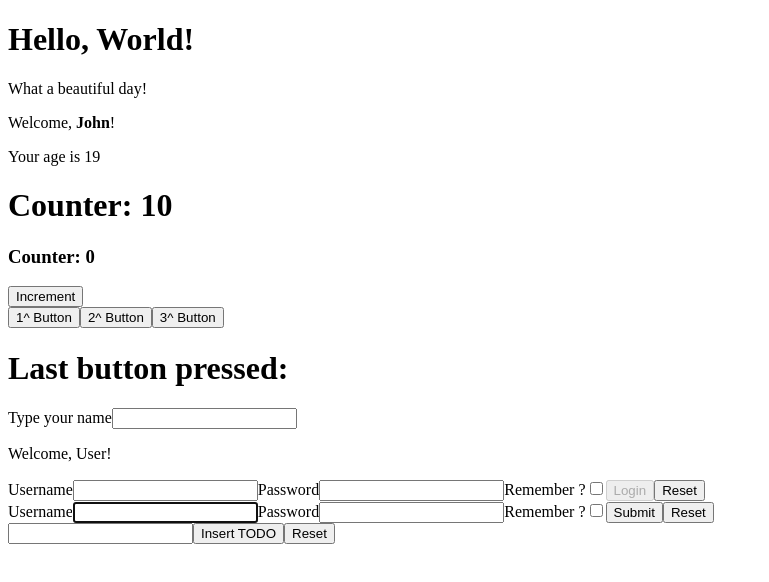
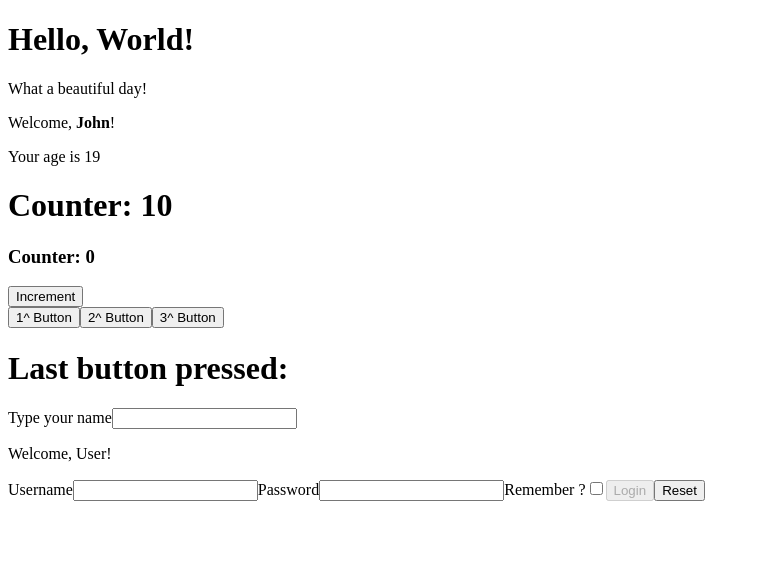
Before and after one commit to fleola/my-app, a React (Create React App) app in the folder components-new-app/: page / in a window 1280 px wide. Shown: the top 582 px of the page, without its empty margins (0-769 px from the left). Built offline with nearby package versions, Linux system fonts and the light colour scheme.

Commit message:
lists 06

```diff
--- a/components-new-app/src/App.js
+++ b/components-new-app/src/App.js
@@ -5,15 +5,13 @@ import { Counter } from "./Counter";
 import { Hello } from "./Hello";
 import { InteractiveWelcome } from "./InteractiveWelcome";
 import { Login } from "./Login";
-import { TodoList } from "./TodoList";
-import { UncontrolledLogin } from "./UncontrolledLogin";
 import { Welcome } from "./Welcome";
 
-const onLogin = (state) => {
-  console.log(state);
-};
+export class App extends React.Component {
+  onLogin = (state) => {
+    console.log(state);
+  };
 
-export class App extends React.Component {
   render() {
     return (
       <div>
@@ -27,9 +25,7 @@ export class App extends React.Component {
         <ClickCounter />
         <ClickTracker />
         <InteractiveWelcome />
-        <Login login={onLogin} />
-        <UncontrolledLogin />
-        <TodoList />
+        <Login login={this.onLogin} />
       </div>
     );
   }
```
